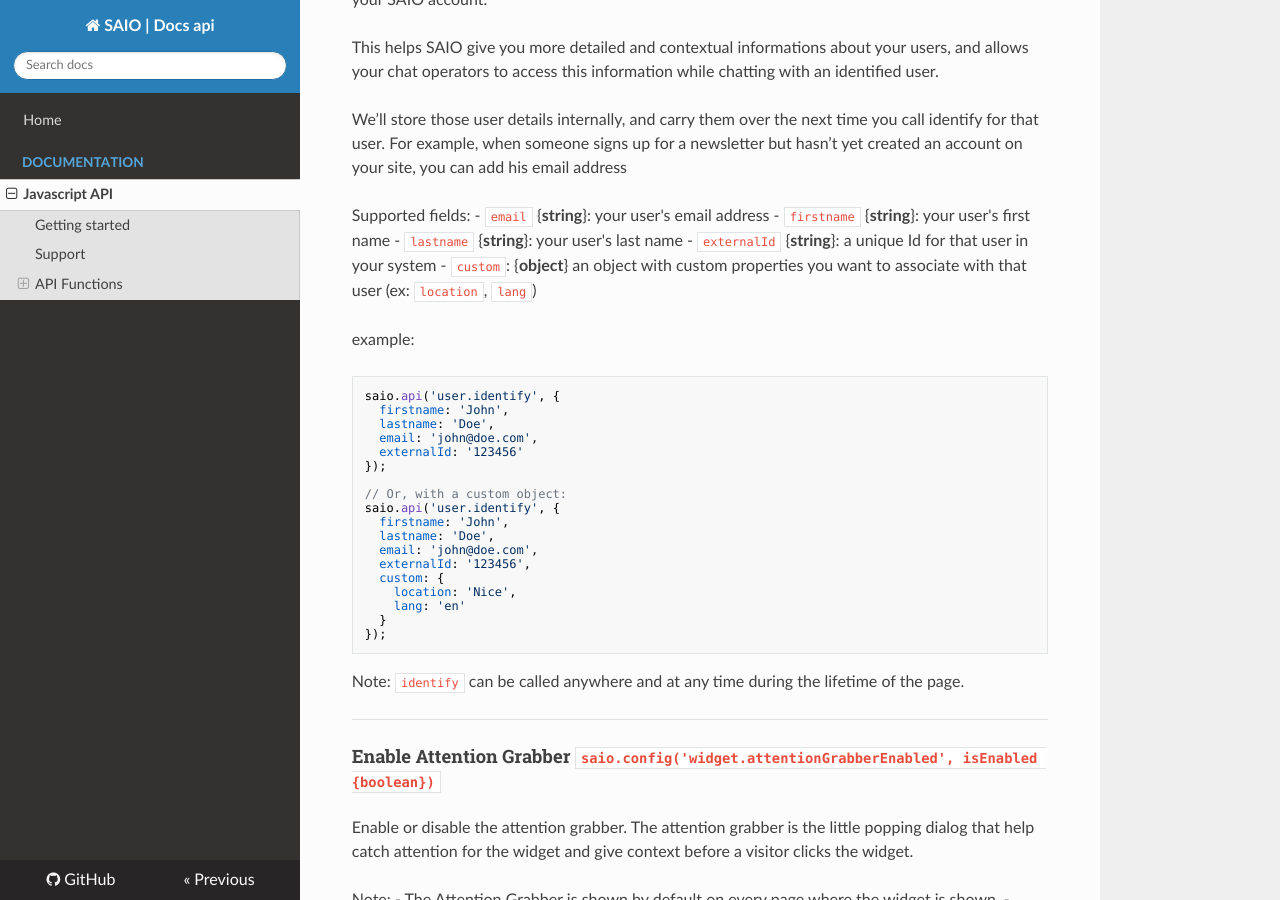
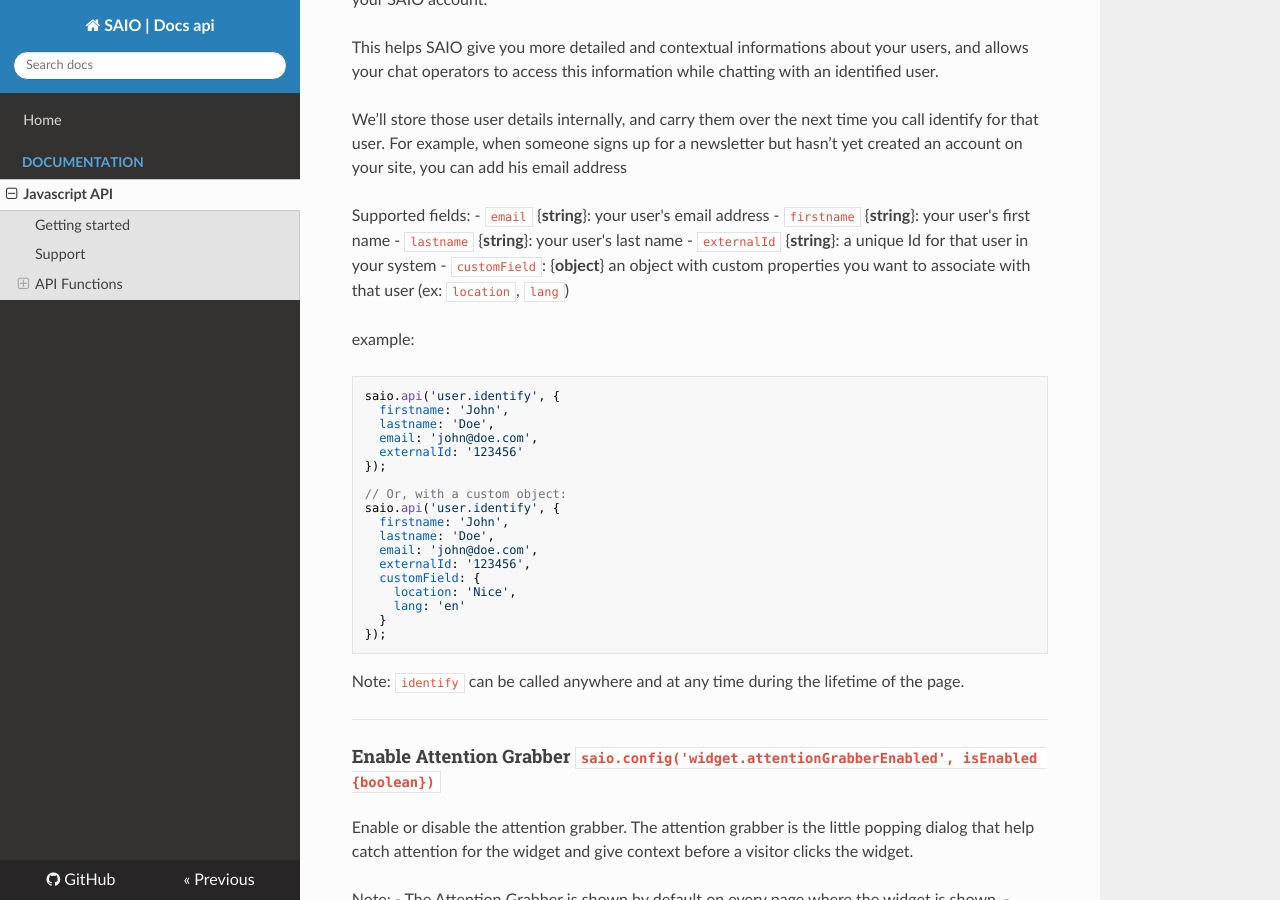
Before and after one commit to saio-fr/apidocs, an MkDocs documentation site: the page built from docs/javascript-api.md, in a window 1280 px wide and 900 px high, scrolled down 4415 px. Built offline with MkDocs 1.6.1, drawn with Linux system fonts in a browser that asks for light colours; nearby versions of some CDN libraries; old or Windows-style settings are respelled for this version of MkDocs.

Commit message:
fix typo in identify documentation

```diff
--- a/docs/javascript-api.md
+++ b/docs/javascript-api.md
@@ -207,7 +207,7 @@ Supported fields:
 - `firstname` {**string**}: your user's first name
 - `lastname` {**string**}: your user's last name
 - `externalId` {**string**}: a unique Id for that user in your system
-- `custom`: {**object**} an object with custom properties you want to associate with that user (ex: `location`, `lang`)
+- `customField`: {**object**} an object with custom properties you want to associate with that user (ex: `location`, `lang`)
 
 example:
 
@@ -225,7 +225,7 @@ saio.api('user.identify', {
   lastname: 'Doe',
   email: 'john@doe.com',
   externalId: '123456',
-  custom: {
+  customField: {
     location: 'Nice',
     lang: 'en'
   }
```
